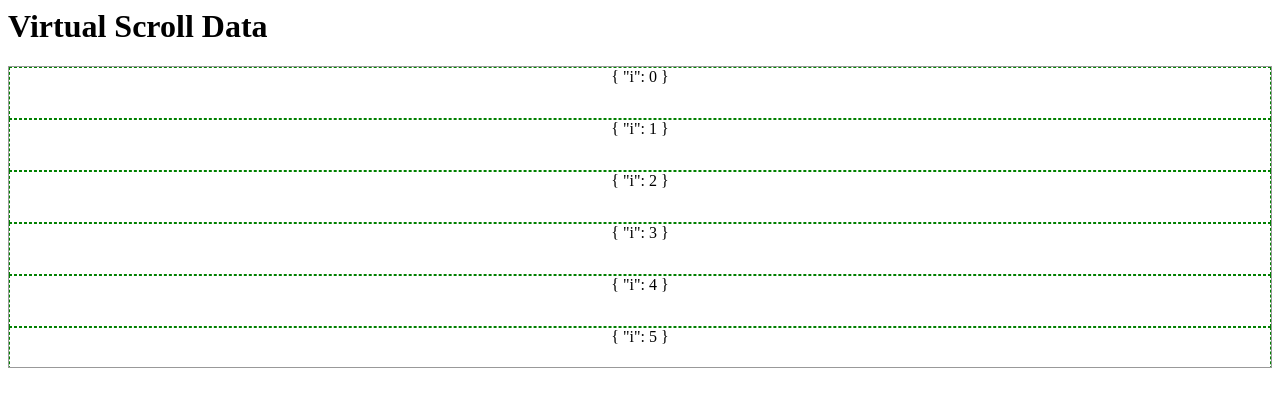
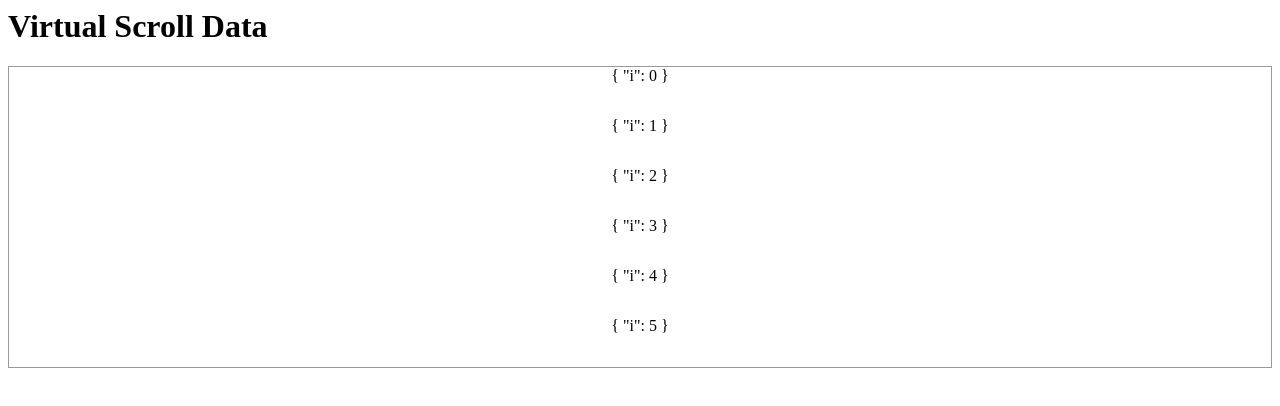
Before and after one commit to joelstevick/material-design-virtual-scroll, an Angular app: page / in a window 1280 px wide. Shown: the top 406 px of the page. Built offline with nearby package versions, Linux system fonts and the light colour scheme.

Commit message:
1 file modified

```diff
--- a/src/app/components/container/container.component.css
+++ b/src/app/components/container/container.component.css
@@ -6,7 +6,6 @@ cdk-virtual-scroll-viewport {
 .item {
   height: 50px;
   line-height: 50px;
-  border: 1px dashed green;
   text-align: center;
 }
 
```
